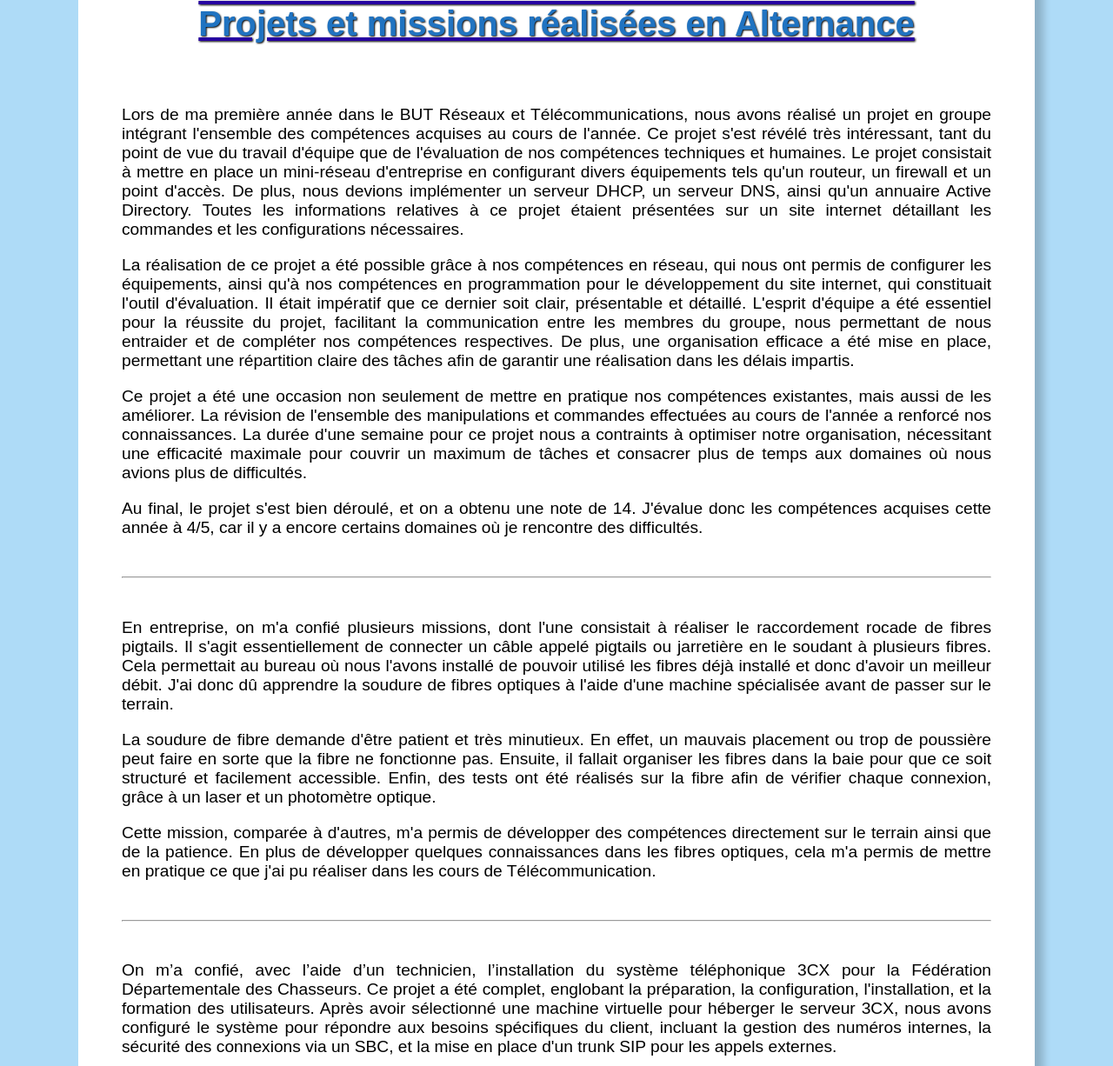
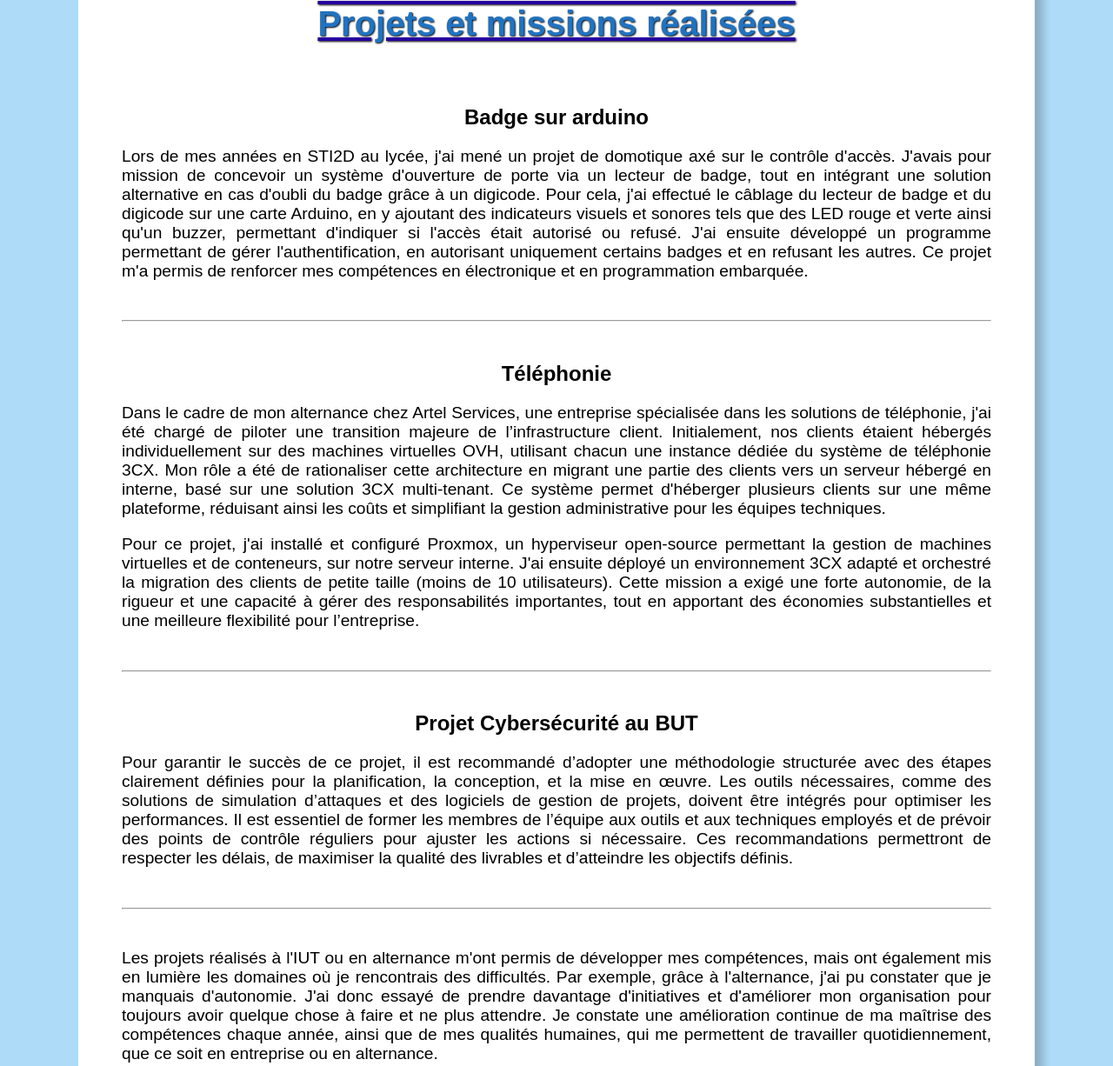
Before and after one commit to Hikse/Portfolio, a plain HTML site: page alternance.html in a window 1280 px wide. Shown: the part 98-1324 px from the top of the page at 87% size. Drawn offline with Linux system fonts and the light colour scheme.

Commit message:
Update alternance.html

```diff
--- a/alternance.html
+++ b/alternance.html
@@ -11,35 +11,27 @@
     <a href="index.html" class="retour">Retour</a>
     <section class="alternance-content">
         <div class="white-box">
-            <h1>Projets et missions réalisées en Alternance</h1>
+            <h1>Projets et missions réalisées</h1>
         </br>
-            <p>
-                Lors de ma première année dans le BUT Réseaux et Télécommunications, nous avons réalisé un projet en groupe intégrant l'ensemble des compétences acquises au cours de l'année. Ce projet s'est révélé très intéressant, tant du point de vue du travail d'équipe que de l'évaluation de nos compétences techniques et humaines.
-
-                Le projet consistait à mettre en place un mini-réseau d'entreprise en configurant divers équipements tels qu'un routeur, un firewall et un point d'accès. De plus, nous devions implémenter un serveur DHCP, un serveur DNS, ainsi qu'un annuaire Active Directory. Toutes les informations relatives à ce projet étaient présentées sur un site internet détaillant les commandes et les configurations nécessaires.</p>
-            <p>La réalisation de ce projet a été possible grâce à nos compétences en réseau, qui nous ont permis de configurer les équipements, ainsi qu'à nos compétences en programmation pour le développement du site internet, qui constituait l'outil d'évaluation. Il était impératif que ce dernier soit clair, présentable et détaillé.
-
-                L'esprit d'équipe a été essentiel pour la réussite du projet, facilitant la communication entre les membres du groupe, nous permettant de nous entraider et de compléter nos compétences respectives. De plus, une organisation efficace a été mise en place, permettant une répartition claire des tâches afin de garantir une réalisation dans les délais impartis.</p>
-            <p>
-                Ce projet a été une occasion non seulement de mettre en pratique nos compétences existantes, mais aussi de les améliorer. La révision de l'ensemble des manipulations et commandes effectuées au cours de l'année a renforcé nos connaissances. La durée d'une semaine pour ce projet nous a contraints à optimiser notre organisation, nécessitant une efficacité maximale pour couvrir un maximum de tâches et consacrer plus de temps aux domaines où nous avions plus de difficultés.</p>
-            <p>Au final, le projet s'est bien déroulé, et on a obtenu une note de 14. J'évalue donc les compétences acquises cette année à 4/5, car il y a encore certains domaines où je rencontre des difficultés.
-            </p>
+        <h2> Badge sur arduino</h2>
+        <p>Lors de mes années en STI2D au lycée, j'ai mené un projet de domotique axé sur le contrôle d'accès. J'avais pour mission de concevoir un système d'ouverture de porte via un lecteur de badge, tout en intégrant une solution alternative en cas d'oubli du badge grâce à un digicode. Pour cela, j'ai effectué le câblage du lecteur de badge et du digicode sur une carte Arduino, en y ajoutant des indicateurs visuels et sonores tels que des LED rouge et verte ainsi qu'un buzzer, permettant d'indiquer si l'accès était autorisé ou refusé. J'ai ensuite développé un programme permettant de gérer l'authentification, en autorisant uniquement certains badges et en refusant les autres. Ce projet m'a permis de renforcer mes compétences en électronique et en programmation embarquée.
+        </p>
         </br>
             <hr>
         </br>
-            <p>En entreprise, on m'a confié plusieurs missions, dont l'une consistait à réaliser le raccordement rocade de fibres pigtails. Il s'agit essentiellement de connecter un câble appelé pigtails ou jarretière en le soudant à plusieurs fibres. Cela permettait au bureau où nous l'avons installé de pouvoir utilisé les fibres déjà installé et donc d'avoir un meilleur débit. J'ai donc dû apprendre la soudure de fibres optiques à l'aide d'une machine spécialisée avant de passer sur le terrain.</p>
-            <p>La soudure de fibre demande d'être patient et très minutieux. En effet, un mauvais placement ou trop de poussière peut faire en sorte que la fibre ne fonctionne pas. Ensuite, il fallait organiser les fibres dans la baie pour que ce soit structuré et facilement accessible. Enfin, des tests ont été réalisés sur la fibre afin de vérifier chaque connexion, grâce à un laser et un photomètre optique.</p>
-            <p>Cette mission, comparée à d'autres, m'a permis de développer des compétences directement sur le terrain ainsi que de la patience. En plus de développer quelques connaissances dans les fibres optiques, cela m'a permis de mettre en pratique ce que j'ai pu réaliser dans les cours de Télécommunication.
+        <h2> Téléphonie </h2>
+            <p>
+                Dans le cadre de mon alternance chez Artel Services, une entreprise spécialisée dans les solutions de téléphonie, j'ai été chargé de piloter une transition majeure de l’infrastructure client. Initialement, nos clients étaient hébergés individuellement sur des machines virtuelles OVH, utilisant chacun une instance dédiée du système de téléphonie 3CX. Mon rôle a été de rationaliser cette architecture en migrant une partie des clients vers un serveur hébergé en interne, basé sur une solution 3CX multi-tenant. Ce système permet d'héberger plusieurs clients sur une même plateforme, réduisant ainsi les coûts et simplifiant la gestion administrative pour les équipes techniques.
+            </p>
+            <p>
+                Pour ce projet, j'ai installé et configuré Proxmox, un hyperviseur open-source permettant la gestion de machines virtuelles et de conteneurs, sur notre serveur interne. J'ai ensuite déployé un environnement 3CX adapté et orchestré la migration des clients de petite taille (moins de 10 utilisateurs). Cette mission a exigé une forte autonomie, de la rigueur et une capacité à gérer des responsabilités importantes, tout en apportant des économies substantielles et une meilleure flexibilité pour l’entreprise.
             </p>
                 </br>
                 <hr>
             </br>
-            <p>On m’a confié, avec l’aide d’un technicien, l’installation du système téléphonique 3CX pour la Fédération Départementale des Chasseurs. Ce projet a été complet, englobant la préparation, la configuration, l'installation, et la formation des utilisateurs. Après avoir sélectionné une machine virtuelle pour héberger le serveur 3CX, nous avons configuré le système pour répondre aux besoins spécifiques du client, incluant la gestion des numéros internes, la sécurité des connexions via un SBC, et la mise en place d'un trunk SIP pour les appels externes.
-            </p>
-            <p>Sur site, l'installation a été minutieusement préparée avec l'identification des emplacements des téléphones et la configuration des scénarios d'appels, incluant les menus vocaux interactifs. La transition vers le nouveau système a été réalisée avec succès, avec des tests et une formation complète des utilisateurs pour assurer une adoption rapide et efficace des nouvelles fonctionnalités.
-            </p>
-            <p>Le projet a atteint tous ses objectifs en améliorant la qualité des communications grâce à la VoIP, en réduisant les coûts d'exploitation via la virtualisation, et en offrant de nouvelles fonctionnalités flexibles pour les utilisateurs. La mise en œuvre du système 3CX a ainsi permis d'améliorer significativement l'efficacité des communications internes et externes au sein de la Fédération.
-            </p>
+            <h2>Projet Cybersécurité au BUT</h2>
+           <p>
+            Pour garantir le succès de ce projet, il est recommandé d’adopter une méthodologie structurée avec des étapes clairement définies pour la planification, la conception, et la mise en œuvre. Les outils nécessaires, comme des solutions de simulation d’attaques et des logiciels de gestion de projets, doivent être intégrés pour optimiser les performances. Il est essentiel de former les membres de l’équipe aux outils et aux techniques employés et de prévoir des points de contrôle réguliers pour ajuster les actions si nécessaire. Ces recommandations permettront de respecter les délais, de maximiser la qualité des livrables et d’atteindre les objectifs définis.</p>
         </br>
         <hr>
         </br>
```
